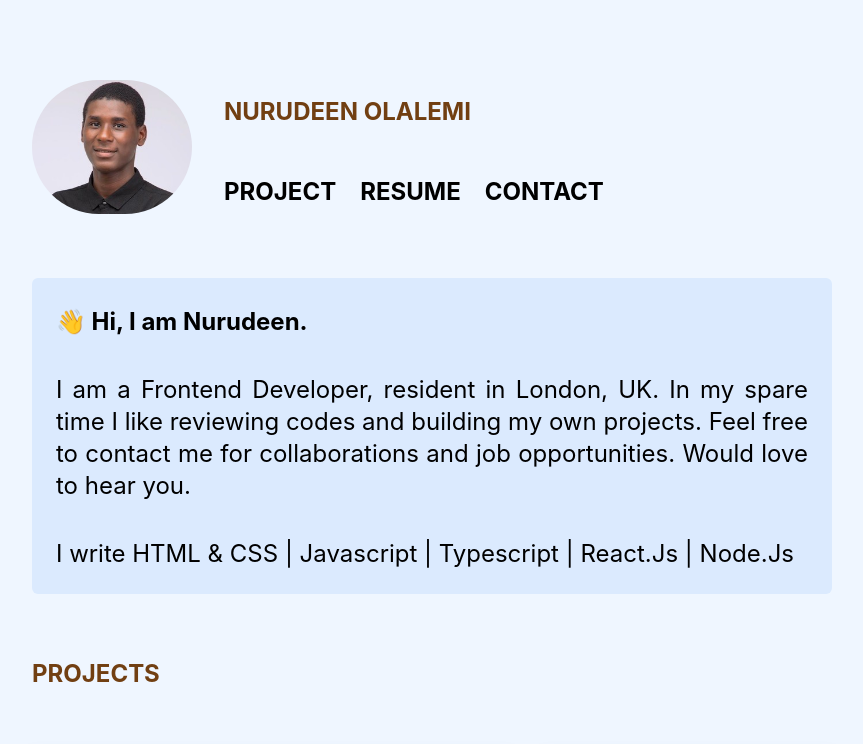
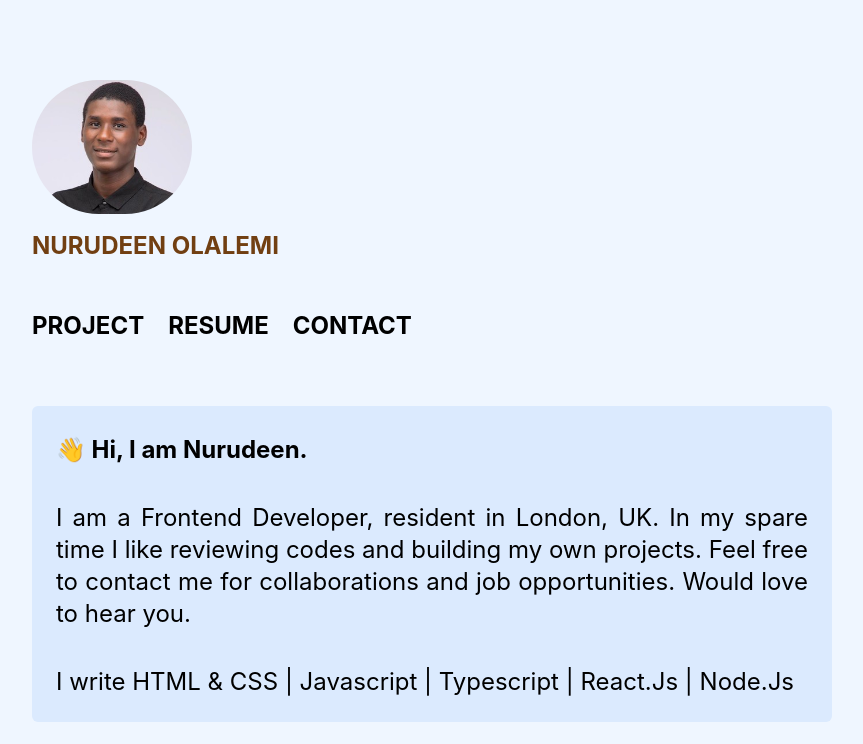
Before and after one commit to olalemi/portfolio, a React (Create React App) app: page / in a window 1280 px wide. Shown: the top 744 px of the page, without its empty margins (208-1071 px from the left). Built offline with nearby package versions, Linux system fonts and the light colour scheme.

Commit message:
code refactoring

```diff
--- a/src/components/NavBar.js
+++ b/src/components/NavBar.js
@@ -1,18 +1,20 @@
-import * as React from 'react';
-// import { Document, Page } from 'react-pdf';
+import  {Fragment} from 'react';
+
 import Resume from '../Resume.pdf';
 import photo from '../photo.JPG';
-// import {Toolbar, Typography} from '@mui/material';
+
 import { Link } from 'react-scroll';
 
 function NavBar() {
   return (
-    <div className=" flex flex-col  md:flex-row gap-x-8">
+    <Fragment className=" flex flex-col  md:flex-row gap-x-8">
       <img
         className=" sm:w-28 md:w-40 shrink-0 sm:rounded-full "
         src={photo}
         alt="myphoto"
       />
+
+   <photo/>
 
       <div className="flex flex-col sm:gap-y-6 md:gap-y-12 sm:mt-4">
         <div>
@@ -58,7 +60,7 @@ function NavBar() {
           </ul>
         </div>
       </div>
-    </div>
+    </Fragment>
   );
 }
 
```
Also changed, not shown: 1 other file (tests, documents, lock files or other folders).
